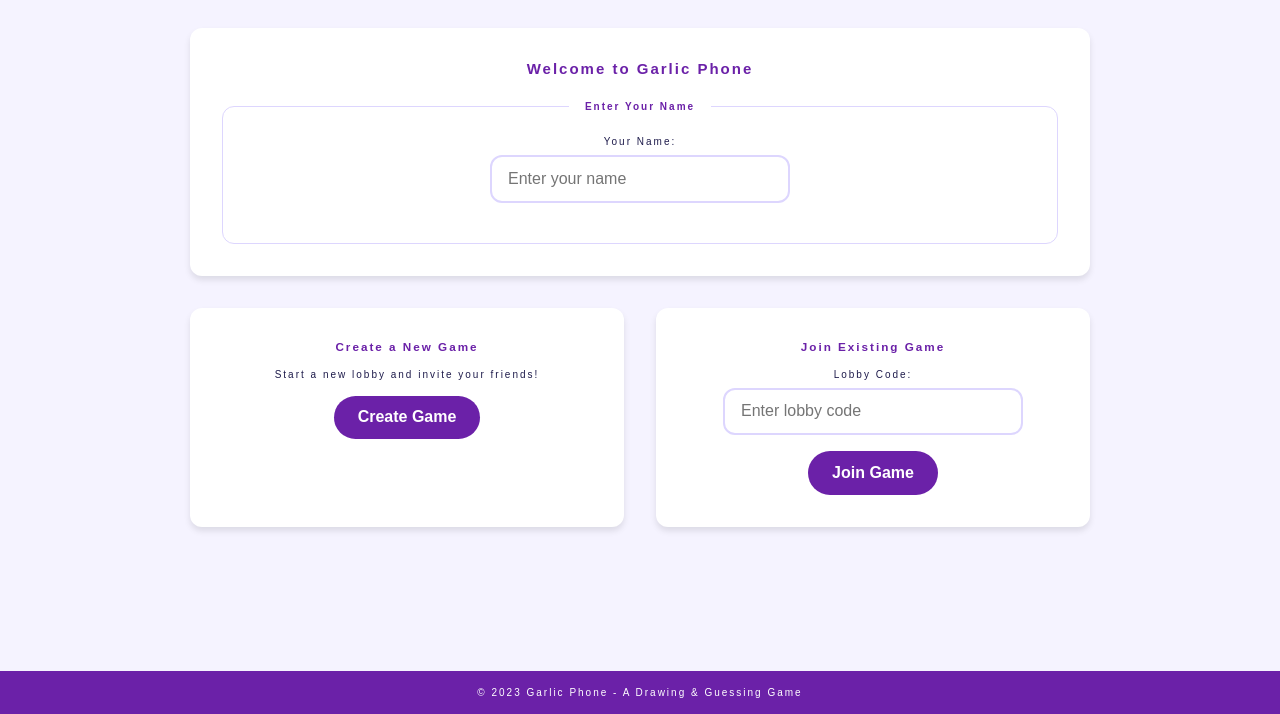
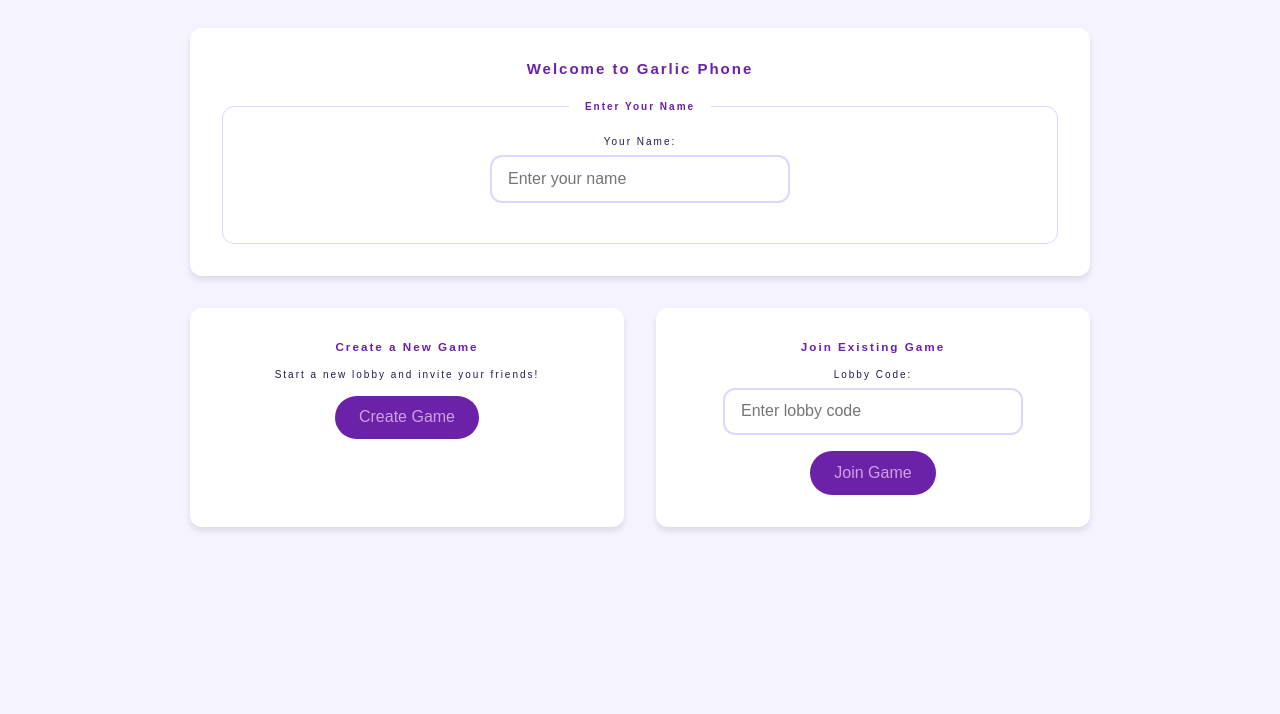
Before and after one commit to Level-ups/GarlicPhone, a website with bundled scripts: page frontend/home-page.html in a window 1280 px wide. Shown: the part 86-800 px from the top of the page. Built offline with nearby package versions, Linux system fonts and the light colour scheme; a web font is replaced by a local one.

Commit message:
updated styling

```diff
--- a/frontend/home-page.html
+++ b/frontend/home-page.html
@@ -57,10 +57,6 @@
     </section>
   </main>
 
-  <footer>
-    <p>&copy; 2023 Garlic Phone - A Drawing & Guessing Game</p>
-  </footer>
-
   <script src="./dist/home-page.js" type="module"></script>
 </body>
 </html>
--- a/frontend/styles/home-page.css
+++ b/frontend/styles/home-page.css
@@ -157,12 +157,12 @@ input:focus {
 
 button {
   background-color: var(--primary-color);
-  color: white;
+  color: rgba(253, 214, 255, 0.695);
   border: none;
   border-radius: var(--button-radius);
   padding: 0.8rem 1.5rem;
   font-size: 1rem;
-  font-weight: bold;
+  /*font-weight: bold;*/
   cursor: pointer;
   transition: var(--transition);
 }
--- a/frontend/styles/lobby-page.css
+++ b/frontend/styles/lobby-page.css
@@ -137,7 +137,7 @@ button {
   border-radius: var(--button-radius);
   padding: 0.8rem 1.5rem;
   font-size: 1rem;
-  font-weight: bold;
+  /*font-weight: bold;*/
   cursor: pointer;
   transition: var(--transition);
 }
```
Also changed, not shown: frontend/lobby-page.html (+0 -4 lines).
